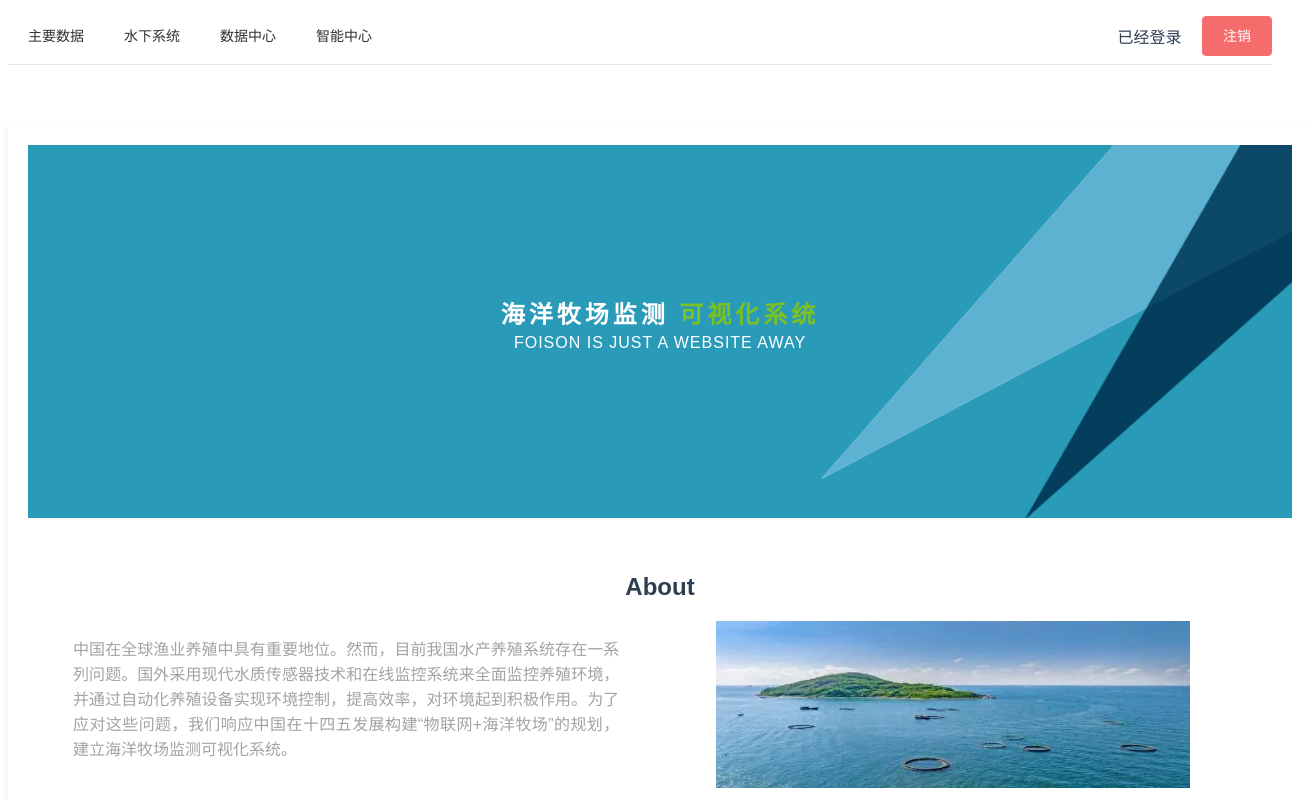
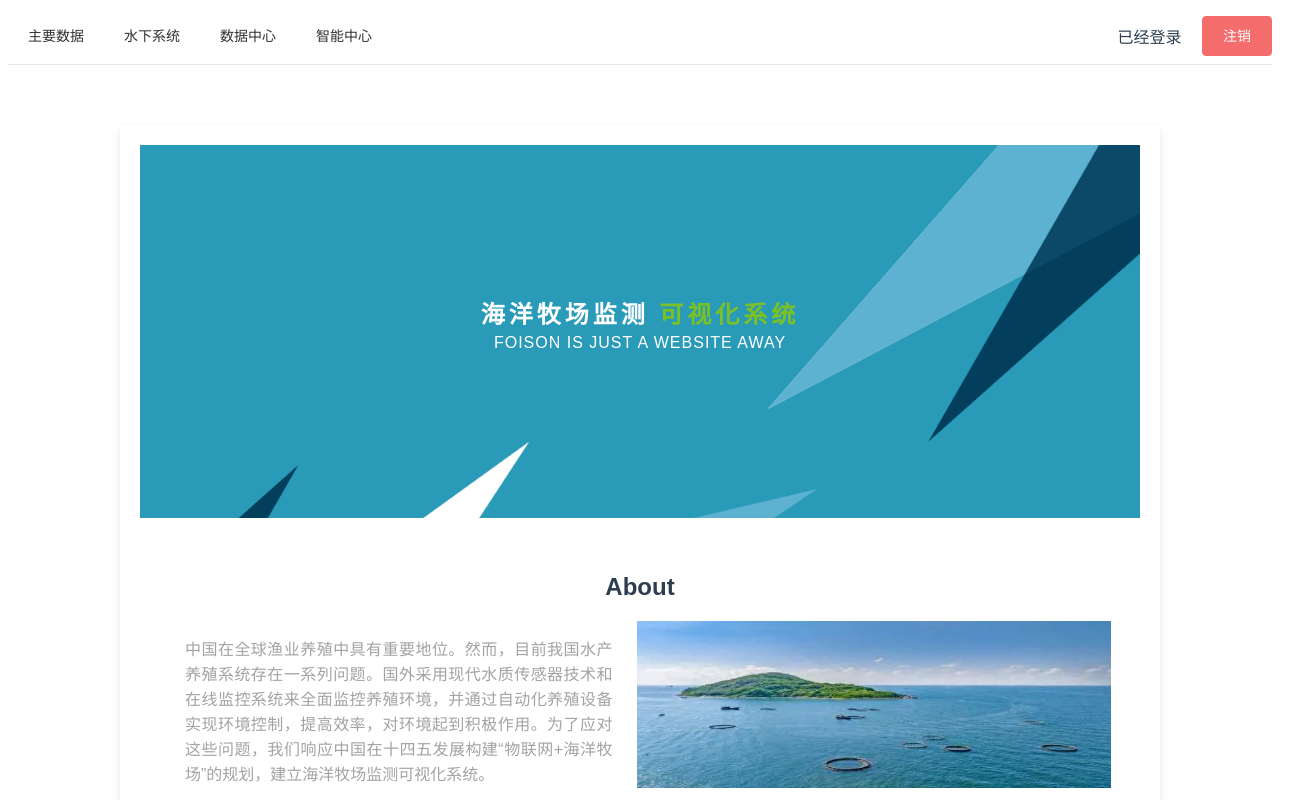
Before and after one commit to yuyumou/NKU-SE, a Vue app in the folder frontend/: page /home/userhome in a window 1280 px wide. Shown: the top 800 px of the page, 1312 px wide, since content can reach past the window. Built offline with nearby package versions, Linux system fonts and the light colour scheme; no server answers.

Commit message:
home_width

```diff
--- a/frontend/src/components/user/Home.vue
+++ b/frontend/src/components/user/Home.vue
@@ -88,8 +88,8 @@ export default {
 <style scoped>
 .main {
   font-family: Arial, sans-serif;
-  width: 100%;
-  /* max-width: 600px; */
+  /* width: 100%; */
+  max-width: 1000px;
   margin: auto;
   padding: 20px;
   box-shadow: 0 4px 8px rgba(0,0,0,0.1);
```
